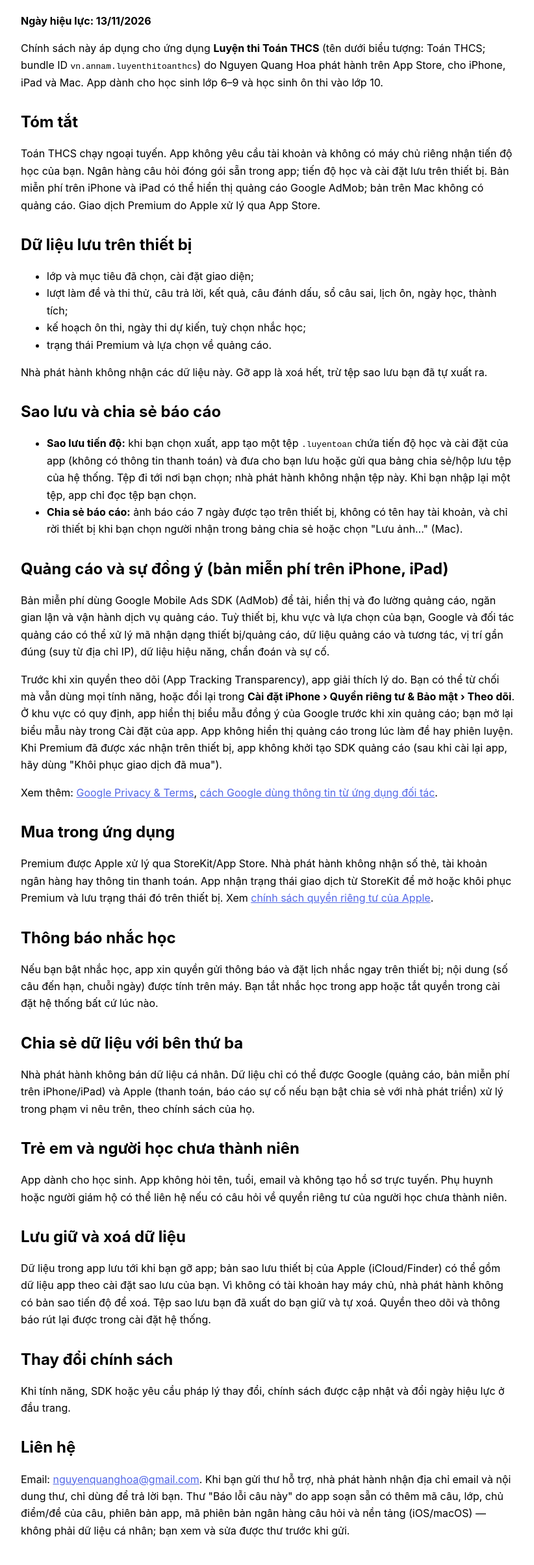
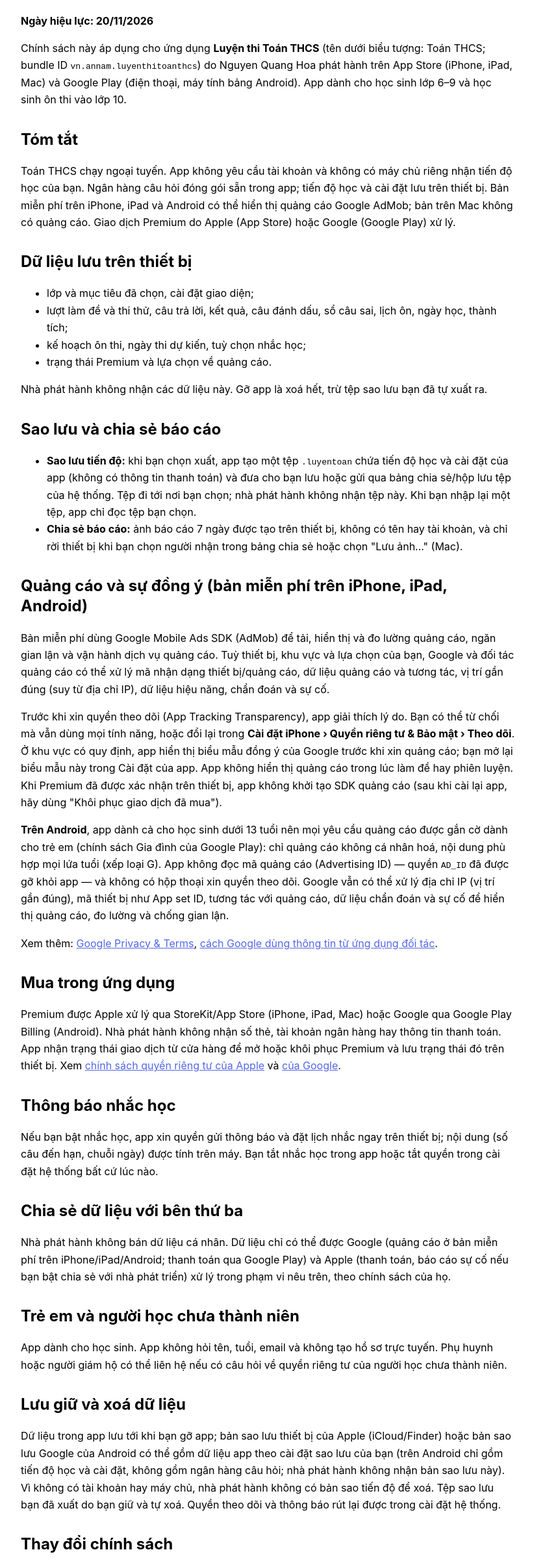
Before and after one commit to HoaNQ/HoaNQ.github.io, a plain HTML site: page luyenthitoanthcs/privacy/index.html in a window 1280 px wide. Shown: the part 133-2542 px from the top of the page at 65% size, without its empty margins (228-1050 px from the left). Drawn offline with Linux system fonts and the light colour scheme.

Commit message:
luyenthitoanthcs: chính sách riêng tư thêm phần Android (Google Play), hiệu lực 20/11/2026
Co-Authored-By: Claude Opus 5.5 <noreply@anthropic.com>

```diff
--- a/luyenthitoanthcs/privacy/index.html
+++ b/luyenthitoanthcs/privacy/index.html
@@ -14,41 +14,42 @@ h1 { line-height: 1.2; } h2 { margin-top: 2rem; line-height: 1.3; } a { color: #
 </head>
 <body><main>
 <h1>Chính sách quyền riêng tư — Luyện thi Toán THCS</h1>
-<p><strong>Ngày hiệu lực: 13/11/2026</strong></p>
-<p>Chính sách này áp dụng cho ứng dụng <strong>Luyện thi Toán THCS</strong> (tên dưới biểu tượng: Toán THCS; bundle ID <code>vn.annam.luyenthitoanthcs</code>) do Nguyen Quang Hoa phát hành trên App Store, cho iPhone, iPad và Mac. App dành cho học sinh lớp 6–9 và học sinh ôn thi vào lớp 10.</p>
+<p><strong>Ngày hiệu lực: 20/11/2026</strong></p>
+<p>Chính sách này áp dụng cho ứng dụng <strong>Luyện thi Toán THCS</strong> (tên dưới biểu tượng: Toán THCS; bundle ID <code>vn.annam.luyenthitoanthcs</code>) do Nguyen Quang Hoa phát hành trên App Store (iPhone, iPad, Mac) và Google Play (điện thoại, máy tính bảng Android). App dành cho học sinh lớp 6–9 và học sinh ôn thi vào lớp 10.</p>
 <h2>Tóm tắt</h2>
-<p>Toán THCS chạy ngoại tuyến. App không yêu cầu tài khoản và không có máy chủ riêng nhận tiến độ học của bạn. Ngân hàng câu hỏi đóng gói sẵn trong app; tiến độ học và cài đặt lưu trên thiết bị. Bản miễn phí trên iPhone và iPad có thể hiển thị quảng cáo Google AdMob; bản trên Mac không có quảng cáo. Giao dịch Premium do Apple xử lý qua App Store.</p>
+<p>Toán THCS chạy ngoại tuyến. App không yêu cầu tài khoản và không có máy chủ riêng nhận tiến độ học của bạn. Ngân hàng câu hỏi đóng gói sẵn trong app; tiến độ học và cài đặt lưu trên thiết bị. Bản miễn phí trên iPhone, iPad và Android có thể hiển thị quảng cáo Google AdMob; bản trên Mac không có quảng cáo. Giao dịch Premium do Apple (App Store) hoặc Google (Google Play) xử lý.</p>
 <h2>Dữ liệu lưu trên thiết bị</h2>
 <ul><li>lớp và mục tiêu đã chọn, cài đặt giao diện;</li><li>lượt làm đề và thi thử, câu trả lời, kết quả, câu đánh dấu, sổ câu sai, lịch ôn, ngày học, thành tích;</li><li>kế hoạch ôn thi, ngày thi dự kiến, tuỳ chọn nhắc học;</li><li>trạng thái Premium và lựa chọn về quảng cáo.</li></ul>
 <p>Nhà phát hành không nhận các dữ liệu này. Gỡ app là xoá hết, trừ tệp sao lưu bạn đã tự xuất ra.</p>
 <h2>Sao lưu và chia sẻ báo cáo</h2>
 <ul><li><strong>Sao lưu tiến độ:</strong> khi bạn chọn xuất, app tạo một tệp <code>.luyentoan</code> chứa tiến độ học và cài đặt của app (không có thông tin thanh toán) và đưa cho bạn lưu hoặc gửi qua bảng chia sẻ/hộp lưu tệp của hệ thống. Tệp đi tới nơi bạn chọn; nhà phát hành không nhận tệp này. Khi bạn nhập lại một tệp, app chỉ đọc tệp bạn chọn.</li><li><strong>Chia sẻ báo cáo:</strong> ảnh báo cáo 7 ngày được tạo trên thiết bị, không có tên hay tài khoản, và chỉ rời thiết bị khi bạn chọn người nhận trong bảng chia sẻ hoặc chọn "Lưu ảnh…" (Mac).</li></ul>
-<h2>Quảng cáo và sự đồng ý (bản miễn phí trên iPhone, iPad)</h2>
+<h2>Quảng cáo và sự đồng ý (bản miễn phí trên iPhone, iPad, Android)</h2>
 <p>Bản miễn phí dùng Google Mobile Ads SDK (AdMob) để tải, hiển thị và đo lường quảng cáo, ngăn gian lận và vận hành dịch vụ quảng cáo. Tuỳ thiết bị, khu vực và lựa chọn của bạn, Google và đối tác quảng cáo có thể xử lý mã nhận dạng thiết bị/quảng cáo, dữ liệu quảng cáo và tương tác, vị trí gần đúng (suy từ địa chỉ IP), dữ liệu hiệu năng, chẩn đoán và sự cố.</p>
 <p>Trước khi xin quyền theo dõi (App Tracking Transparency), app giải thích lý do. Bạn có thể từ chối mà vẫn dùng mọi tính năng, hoặc đổi lại trong <strong>Cài đặt iPhone › Quyền riêng tư &amp; Bảo mật › Theo dõi</strong>. Ở khu vực có quy định, app hiển thị biểu mẫu đồng ý của Google trước khi xin quảng cáo; bạn mở lại biểu mẫu này trong Cài đặt của app. App không hiển thị quảng cáo trong lúc làm đề hay phiên luyện. Khi Premium đã được xác nhận trên thiết bị, app không khởi tạo SDK quảng cáo (sau khi cài lại app, hãy dùng "Khôi phục giao dịch đã mua").</p>
+<p><strong>Trên Android</strong>, app dành cả cho học sinh dưới 13 tuổi nên mọi yêu cầu quảng cáo được gắn cờ dành cho trẻ em (chính sách Gia đình của Google Play): chỉ quảng cáo không cá nhân hoá, nội dung phù hợp mọi lứa tuổi (xếp loại G). App không đọc mã quảng cáo (Advertising ID) — quyền <code>AD_ID</code> đã được gỡ khỏi app — và không có hộp thoại xin quyền theo dõi. Google vẫn có thể xử lý địa chỉ IP (vị trí gần đúng), mã thiết bị như App set ID, tương tác với quảng cáo, dữ liệu chẩn đoán và sự cố để hiển thị quảng cáo, đo lường và chống gian lận.</p>
 <p>Xem thêm: <a href="https://policies.google.com/privacy">Google Privacy &amp; Terms</a>, <a href="https://policies.google.com/technologies/partner-sites">cách Google dùng thông tin từ ứng dụng đối tác</a>.</p>
 <h2>Mua trong ứng dụng</h2>
-<p>Premium được Apple xử lý qua StoreKit/App Store. Nhà phát hành không nhận số thẻ, tài khoản ngân hàng hay thông tin thanh toán. App nhận trạng thái giao dịch từ StoreKit để mở hoặc khôi phục Premium và lưu trạng thái đó trên thiết bị. Xem <a href="https://www.apple.com/legal/privacy/">chính sách quyền riêng tư của Apple</a>.</p>
+<p>Premium được Apple xử lý qua StoreKit/App Store (iPhone, iPad, Mac) hoặc Google qua Google Play Billing (Android). Nhà phát hành không nhận số thẻ, tài khoản ngân hàng hay thông tin thanh toán. App nhận trạng thái giao dịch từ cửa hàng để mở hoặc khôi phục Premium và lưu trạng thái đó trên thiết bị. Xem <a href="https://www.apple.com/legal/privacy/">chính sách quyền riêng tư của Apple</a> và <a href="https://policies.google.com/privacy">của Google</a>.</p>
 <h2>Thông báo nhắc học</h2>
 <p>Nếu bạn bật nhắc học, app xin quyền gửi thông báo và đặt lịch nhắc ngay trên thiết bị; nội dung (số câu đến hạn, chuỗi ngày) được tính trên máy. Bạn tắt nhắc học trong app hoặc tắt quyền trong cài đặt hệ thống bất cứ lúc nào.</p>
 <h2>Chia sẻ dữ liệu với bên thứ ba</h2>
-<p>Nhà phát hành không bán dữ liệu cá nhân. Dữ liệu chỉ có thể được Google (quảng cáo, bản miễn phí trên iPhone/iPad) và Apple (thanh toán, báo cáo sự cố nếu bạn bật chia sẻ với nhà phát triển) xử lý trong phạm vi nêu trên, theo chính sách của họ.</p>
+<p>Nhà phát hành không bán dữ liệu cá nhân. Dữ liệu chỉ có thể được Google (quảng cáo ở bản miễn phí trên iPhone/iPad/Android; thanh toán qua Google Play) và Apple (thanh toán, báo cáo sự cố nếu bạn bật chia sẻ với nhà phát triển) xử lý trong phạm vi nêu trên, theo chính sách của họ.</p>
 <h2>Trẻ em và người học chưa thành niên</h2>
 <p>App dành cho học sinh. App không hỏi tên, tuổi, email và không tạo hồ sơ trực tuyến. Phụ huynh hoặc người giám hộ có thể liên hệ nếu có câu hỏi về quyền riêng tư của người học chưa thành niên.</p>
 <h2>Lưu giữ và xoá dữ liệu</h2>
-<p>Dữ liệu trong app lưu tới khi bạn gỡ app; bản sao lưu thiết bị của Apple (iCloud/Finder) có thể gồm dữ liệu app theo cài đặt sao lưu của bạn. Vì không có tài khoản hay máy chủ, nhà phát hành không có bản sao tiến độ để xoá. Tệp sao lưu bạn đã xuất do bạn giữ và tự xoá. Quyền theo dõi và thông báo rút lại được trong cài đặt hệ thống.</p>
+<p>Dữ liệu trong app lưu tới khi bạn gỡ app; bản sao lưu thiết bị của Apple (iCloud/Finder) hoặc bản sao lưu Google của Android có thể gồm dữ liệu app theo cài đặt sao lưu của bạn (trên Android chỉ gồm tiến độ học và cài đặt, không gồm ngân hàng câu hỏi; nhà phát hành không nhận bản sao lưu này). Vì không có tài khoản hay máy chủ, nhà phát hành không có bản sao tiến độ để xoá. Tệp sao lưu bạn đã xuất do bạn giữ và tự xoá. Quyền theo dõi và thông báo rút lại được trong cài đặt hệ thống.</p>
 <h2>Thay đổi chính sách</h2>
 <p>Khi tính năng, SDK hoặc yêu cầu pháp lý thay đổi, chính sách được cập nhật và đổi ngày hiệu lực ở đầu trang.</p>
 <h2>Liên hệ</h2>
-<p>Email: <a href="mailto:nguyenquanghoa@gmail.com">nguyenquanghoa@gmail.com</a>. Khi bạn gửi thư hỗ trợ, nhà phát hành nhận địa chỉ email và nội dung thư, chỉ dùng để trả lời bạn. Thư "Báo lỗi câu này" do app soạn sẵn có thêm mã câu, lớp, chủ điểm/đề của câu, phiên bản app, mã phiên bản ngân hàng câu hỏi và nền tảng (iOS/macOS) — không phải dữ liệu cá nhân; bạn xem và sửa được thư trước khi gửi.</p>
+<p>Email: <a href="mailto:nguyenquanghoa@gmail.com">nguyenquanghoa@gmail.com</a>. Khi bạn gửi thư hỗ trợ, nhà phát hành nhận địa chỉ email và nội dung thư, chỉ dùng để trả lời bạn. Thư "Báo lỗi câu này" do app soạn sẵn có thêm mã câu, lớp, chủ điểm/đề của câu, phiên bản app, mã phiên bản ngân hàng câu hỏi và nền tảng (iOS/macOS/android) — không phải dữ liệu cá nhân; bạn xem và sửa được thư trước khi gửi.</p>
 <section class="en" lang="en">
 <h1>Privacy Policy — Luyện thi Toán THCS</h1>
-<p><strong>Effective date: November 13, 2026</strong></p>
-<p>Luyện thi Toán THCS (shown as "Toán THCS", bundle ID <code>vn.annam.luyenthitoanthcs</code>, published by Nguyen Quang Hoa on the App Store for iPhone, iPad and Mac; for lower-secondary students in grades 6–9 and grade-10 entrance-exam preparation) works offline, requires no account and has no publisher backend. The question bank ships inside the app. Study progress (grade and goal, attempts, answers, results, flagged questions, mistake notebook, review schedule, study days, achievements, study plan, reminder settings, Premium status, ad choices) is stored only on the device and is removed when the app is deleted.</p>
+<p><strong>Effective date: November 20, 2026</strong></p>
+<p>Luyện thi Toán THCS (shown as "Toán THCS", bundle ID <code>vn.annam.luyenthitoanthcs</code>, published by Nguyen Quang Hoa on the App Store for iPhone, iPad and Mac and on Google Play for Android phones and tablets; for lower-secondary students in grades 6–9 and grade-10 entrance-exam preparation) works offline, requires no account and has no publisher backend. The question bank ships inside the app. Study progress (grade and goal, attempts, answers, results, flagged questions, mistake notebook, review schedule, study days, achievements, study plan, reminder settings, Premium status, ad choices) is stored only on the device and is removed when the app is deleted.</p>
 <p>Backup files (<code>.luyentoan</code>, containing study progress and app settings) and the 7-day report image are created on the device and leave it only when you choose where to save or send them; the publisher never receives them.</p>
-<p>The free iPhone/iPad version uses Google Mobile Ads (AdMob). Depending on device, region and your choices, Google and its partners may process device/advertising identifiers, advertising data and interactions, coarse location (from IP address), performance, diagnostic and crash data. The app explains tracking before the App Tracking Transparency prompt, shows Google's consent form where required, shows no ads during exams or practice sessions, and does not initialize the ads SDK once Premium is confirmed on the device (after reinstalling, use Restore Purchases). The Mac version shows no ads. See <a href="https://policies.google.com/privacy">Google's Privacy Policy</a>.</p>
-<p>Premium purchases are processed by Apple; the publisher receives no payment details. If you enable study reminders, the app schedules local notifications on the device. Tracking and notification permissions can be revoked in system settings at any time. The publisher does not sell personal data and does not knowingly collect names, ages or email addresses from children.</p>
-<p>Contact: <a href="mailto:nguyenquanghoa@gmail.com">nguyenquanghoa@gmail.com</a> — support emails are used only to reply. The pre-filled "Report this question" email adds the question ID, grade, topic/test, app version, question-bank version and platform (iOS/macOS) — no personal data; you can review and edit it before sending.</p>
+<p>The free iPhone/iPad/Android version uses Google Mobile Ads (AdMob). Depending on device, region and your choices, Google and its partners may process device/advertising identifiers, advertising data and interactions, coarse location (from IP address), performance, diagnostic and crash data. The app explains tracking before the App Tracking Transparency prompt, shows Google's consent form where required, shows no ads during exams or practice sessions, and does not initialize the ads SDK once Premium is confirmed on the device (after reinstalling, use Restore Purchases). On Android every ad request is tagged as child-directed (Google Play Families policy): non-personalized ads rated G only; the app does not read the Advertising ID (the <code>AD_ID</code> permission is removed) and shows no tracking prompt. The Mac version shows no ads. See <a href="https://policies.google.com/privacy">Google's Privacy Policy</a>.</p>
+<p>Premium purchases are processed by Apple (App Store) or Google (Google Play Billing); the publisher receives no payment details. Android's Google backup may include study progress and settings (not the question bank) per your backup settings. If you enable study reminders, the app schedules local notifications on the device. Tracking and notification permissions can be revoked in system settings at any time. The publisher does not sell personal data and does not knowingly collect names, ages or email addresses from children.</p>
+<p>Contact: <a href="mailto:nguyenquanghoa@gmail.com">nguyenquanghoa@gmail.com</a> — support emails are used only to reply. The pre-filled "Report this question" email adds the question ID, grade, topic/test, app version, question-bank version and platform (iOS/macOS/android) — no personal data; you can review and edit it before sending.</p>
 </section>
 </main></body>
 </html>
```
